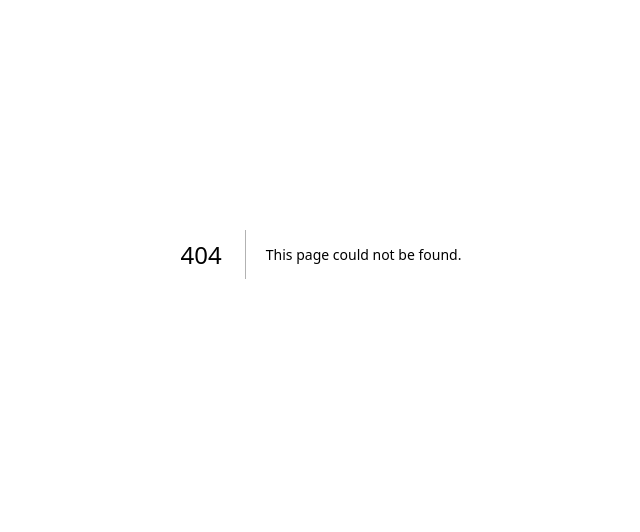
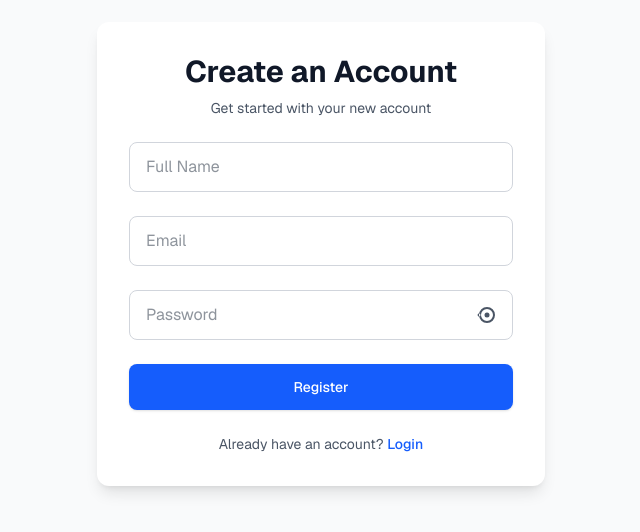
Before and after one commit to shell-lab/MarketIQ, a Next.js app in the folder my-app/: page /register in a window 1280 px wide. Before the commit this address had no page. Shown: the part 146-678 px from the top of the page, without its empty margins (319-959 px from the left). Built offline with nearby package versions, Linux system fonts and the light colour scheme.

Commit message:
successfully created register page with DB connection

```diff
--- /dev/null
+++ b/my-app/app/api/register/route.js
@@ -0,0 +1,30 @@
+import { NextResponse } from "next/server";
+import { connectMongoDB } from "../../lib/mongodb";
+import User from "@/models/user";
+import bcrypt from "bcryptjs";
+
+export async function POST(req) {
+  try {
+    const { name, email, password } = await req.json();
+    await connectMongoDB();
+    const existingUser = await User.findOne({ email });
+
+    if (existingUser) {
+      return NextResponse.json(
+        { message: "User with this email already exists." },
+        { status: 409 }
+      );
+    }
+
+    const hashedPassword = await bcrypt.hash(password, 10);
+    await User.create({ name, email, password: hashedPassword });
+
+    return NextResponse.json({ message: "User registered." }, { status: 201 });
+  } catch (error) {
+    console.error("Registration error: ", error);
+    return NextResponse.json(
+      { message: "An error occurred while registering the user." },
+      { status: 500 }
+    );
+  }
+}
--- /dev/null
+++ b/my-app/app/api/userExists/route.js
@@ -0,0 +1,15 @@
+import { NextResponse } from "next/server";
+import { connectMongoDB } from "../../lib/mongodb";
+import User from "@/models/user";
+
+export async function POST(req) {
+  try {
+    await connectMongoDB();
+    const { email } = await req.json();
+    const user = await User.findOne({ email }).select("_id");
+    return NextResponse.json({ user });
+  } catch (error) {
+    console.error("userExists error: ", error);
+    return NextResponse.json({ message: "An error occurred." }, { status: 500 });
+  }
+}
--- /dev/null
+++ b/my-app/app/lib/mongodb.js
@@ -0,0 +1,12 @@
+// File: lib/mongodb.js
+
+import mongoose from 'mongoose';
+
+export const connectMongoDB = async () => {
+  try {
+    await mongoose.connect(process.env.MONGODB_URI);
+    console.log("Connected to MongoDB");
+  } catch (error) {
+    console.error("Error connecting to MongoDB: ", error);
+  }
+};
--- a/my-app/app/login/page.jsx
+++ b/my-app/app/login/page.jsx
@@ -2,6 +2,7 @@ import FigmaLogo from './FigmaLogo';
 import GoogleSignInButton from './GoogleSignInButton';
 import OrDivider from './OrDivider';
 import LoginForm from './LoginForm';
+import Link from 'next/link';
 
 export default function LoginPage() {
   return (
@@ -32,7 +33,7 @@ export default function LoginPage() {
               Reset password
             </a>
             <p className="text-sm text-gray-600">
-              No account? <a href="#" className="text-blue-600 hover:underline">Create one</a>
+              No account? <Link href="/register" className="text-blue-600 hover:underline">Create one</Link>
             </p>
           </div>
         </div>
--- /dev/null
+++ b/my-app/app/models/user.js
@@ -0,0 +1,15 @@
+// File: models/user.js
+
+import mongoose, { Schema, models } from 'mongoose';
+
+const userSchema = new Schema(
+  {
+    name: { type: String, required: true },
+    email: { type: String, required: true, unique: true },
+    password: { type: String, required: true },
+  },
+  { timestamps: true }
+);
+
+const User = models.User || mongoose.model('User', userSchema);
+export default User;
--- /dev/null
+++ b/my-app/app/register/page.js
@@ -0,0 +1,159 @@
+"use client";
+
+import { useState } from "react";
+import { useRouter } from "next/navigation";
+import Link from "next/link";
+
+const EyeIcon = ({ className }) => (
+  <svg xmlns="http://www.w3.org/2000/svg" viewBox="0 0 20 20" fill="currentColor" className={className}>
+    <path d="M10 12.5a2.5 2.5 0 100-5 2.5 2.5 0 000 5z" />
+    <path fillRule="evenodd" d="M.664 10.59a1.651 1.651 0 010-1.18l.877-.877a.68.68 0 01.962 0l.877.877a1.651 1.651 0 010 1.18l-.877.877a.68.68 0 01-.962 0l-.877-.877zM10 18a8 8 0 100-16 8 8 0 000 16zm0-2a6 6 0 100-12 6 6 0 000 12z" clipRule="evenodd" />
+  </svg>
+);
+
+const EyeSlashIcon = ({ className }) => (
+  <svg xmlns="http://www.w3.org/2000/svg" viewBox="0 0 20 20" fill="currentColor" className={className}>
+    <path d="M10 12.5a2.5 2.5 0 100-5 2.5 2.5 0 000 5z" />
+    <path fillRule="evenodd" d="M.664 10.59a1.651 1.651 0 010-1.18l.877-.877a.68.68 0 01.962 0l.877.877a1.651 1.651 0 010 1.18l-.877.877a.68.68 0 01-.962 0l-.877-.877zM10 18a8 8 0 100-16 8 8 0 000 16zm0-2a6 6 0 100-12 6 6 0 000 12z" clipRule="evenodd" />
+    <path d="M16.293 3.293a1 1 0 011.414 1.414l-12 12a1 1 0 01-1.414-1.414l12-12z" />
+  </svg>
+);
+
+
+export default function Register() {
+  const [name, setName] = useState("");
+  const [email, setEmail] = useState("");
+  const [password, setPassword] = useState("");
+  const [error, setError] = useState("");
+  const [showPassword, setShowPassword] = useState(false);
+  const [isLoading, setIsLoading] = useState(false);
+
+  const router = useRouter();
+
+  const handleSubmit = async (e) => {
+    e.preventDefault();
+    setError("");
+    setIsLoading(true);
+
+    if (!name || !email || !password) {
+      setError("All fields are necessary.");
+      setIsLoading(false);
+      return;
+    }
+
+    try {
+      const resUserExists = await fetch("/api/userExists", {
+        method: "POST",
+        headers: { "Content-Type": "application/json" },
+        body: JSON.stringify({ email }),
+      });
+
+      const { user } = await resUserExists.json();
+
+      if (user) {
+        setError("User with this email already exists.");
+        setIsLoading(false);
+        return;
+      }
+
+      const res = await fetch("/api/register", {
+        method: "POST",
+        headers: { "Content-Type": "application/json" },
+        body: JSON.stringify({ name, email, password }),
+      });
+
+      if (res.ok) {
+        e.target.reset();
+        router.push("/login");
+      } else {
+        setError("User registration failed.");
+      }
+    } catch (error) {
+      console.error("Error during registration: ", error);
+      setError("Something went wrong. Please try again.");
+    } finally {
+      setIsLoading(false);
+    }
+  };
+
+  return (
+    <div className="min-h-screen flex items-center justify-center bg-gray-50 font-sans">
+      <div className="w-full max-w-md p-8 space-y-6 bg-white rounded-xl shadow-lg">
+        <div className="text-center">
+          <h1 className="text-3xl font-bold text-gray-900">Create an Account</h1>
+          <p className="mt-2 text-sm text-gray-600">
+            Get started with your new account
+          </p>
+        </div>
+
+        <form onSubmit={handleSubmit} className="space-y-6">
+          <div className="relative">
+            <input
+              onChange={(e) => setName(e.target.value)}
+              type="text"
+              placeholder="Full Name"
+              className="w-full px-4 py-3 text-gray-800 border border-gray-300 rounded-lg focus:outline-none focus:ring-2 focus:ring-blue-500"
+              required
+            />
+          </div>
+          <div className="relative">
+            <input
+              onChange={(e) => setEmail(e.target.value)}
+              type="email"
+              placeholder="Email"
+              className="w-full px-4 py-3 text-gray-800 border border-gray-300 rounded-lg focus:outline-none focus:ring-2 focus:ring-blue-500"
+              required
+            />
+          </div>
+          <div className="relative">
+            <input
+              onChange={(e) => setPassword(e.target.value)}
+              type={showPassword ? "text" : "password"}
+              placeholder="Password"
+              className="w-full px-4 py-3 text-gray-800 border border-gray-300 rounded-lg focus:outline-none focus:ring-2 focus:ring-blue-500"
+              required
+            />
+            <button
+              type="button"
+              onClick={() => setShowPassword(!showPassword)}
+              className="absolute inset-y-0 right-0 flex items-center px-4 text-gray-600"
+            >
+              {showPassword ? (
+                <EyeSlashIcon className="h-5 w-5" />
+              ) : (
+                <EyeIcon className="h-5 w-5" />
+              )}
+            </button>
+          </div>
+
+          {error && (
+            <div className="p-3 text-sm text-red-700 bg-red-100 border border-red-200 rounded-lg">
+              {error}
+            </div>
+          )}
+
+          <div>
+            <button
+              type="submit"
+              disabled={isLoading}
+              className="w-full flex justify-center py-3 px-4 border border-transparent rounded-lg shadow-sm text-sm font-medium text-white bg-blue-600 hover:bg-blue-700 focus:outline-none focus:ring-2 focus:ring-offset-2 focus:ring-blue-500 disabled:bg-blue-400 disabled:cursor-not-allowed"
+            >
+              {isLoading ? (
+                <div className="w-5 h-5 border-2 border-white border-t-transparent rounded-full animate-spin"></div>
+              ) : (
+                "Register"
+              )}
+            </button>
+          </div>
+        </form>
+
+        <p className="text-sm text-center text-gray-600">
+          Already have an account?{' '}
+          <Link href="/login" className="font-medium text-blue-600 hover:underline">
+            Login
+          </Link>
+        </p>
+      </div>
+    </div>
+  );
+}
--- a/my-app/jsconfig.json
+++ b/my-app/jsconfig.json
@@ -1,7 +1,7 @@
 {
   "compilerOptions": {
     "paths": {
-      "@/*": ["./*"]
+      "@/*": ["./app/*"]
     }
   }
 }
--- a/my-app/package.json
+++ b/my-app/package.json
@@ -9,6 +9,8 @@
   },
   "dependencies": {
     "@prisma/client": "^6.17.1",
+    "bcryptjs": "^3.0.2",
+    "mongoose": "^8.19.1",
     "next": "15.5.5",
     "next-auth": "^4.24.11",
     "react": "19.1.0",
```
Also changed, not shown: 1 other file (tests, documents, lock files or other folders).
